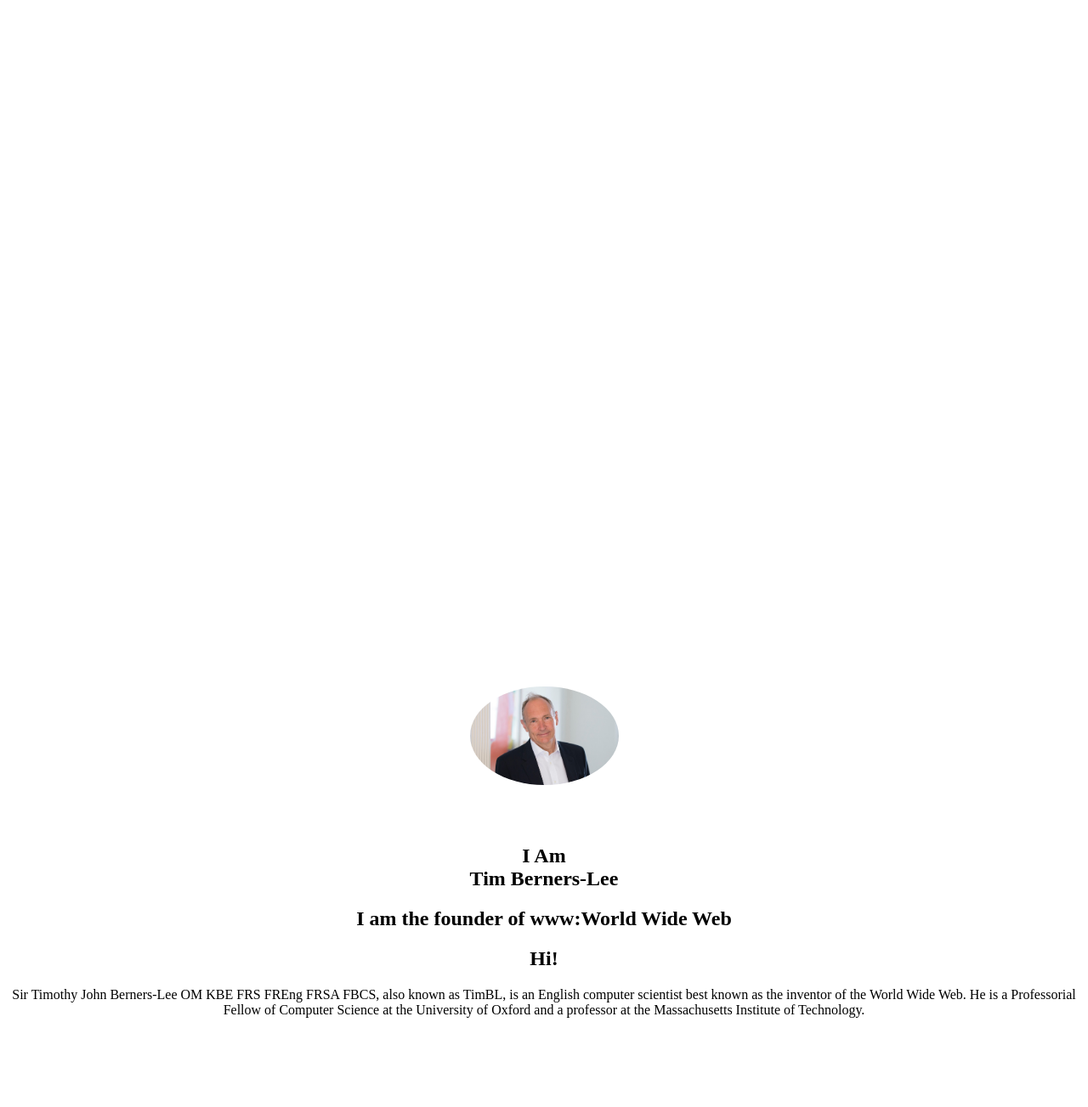
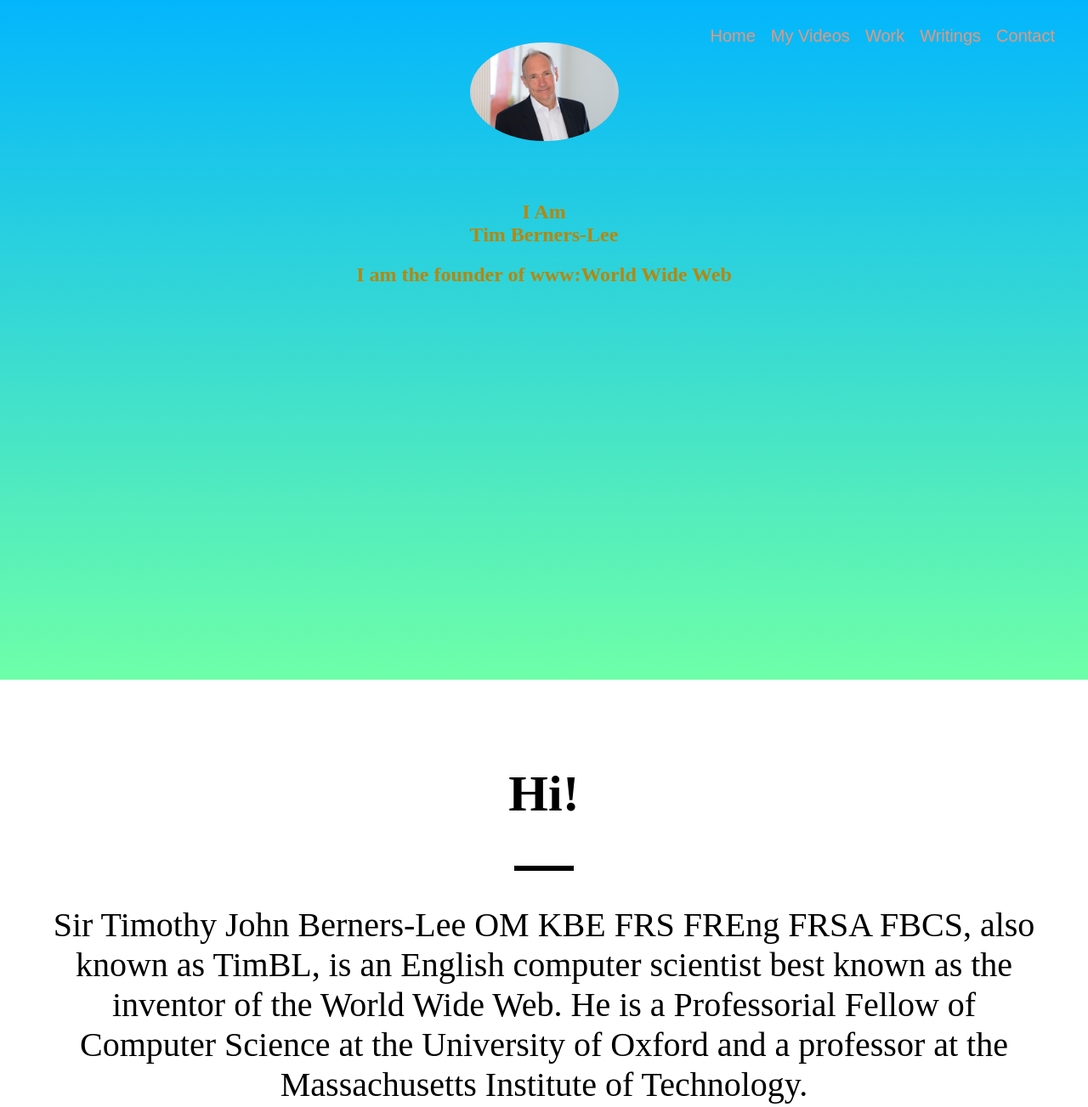
Before and after one commit to 8514/blog, a plain HTML site: page index.html in a window 1280 px wide. Shown: the whole page at 85% size. Before the commit the page ends 1214 px from the top, so only its background shows below. Drawn offline with Linux system fonts and the light colour scheme.

Commit message:
Add files via upload

```diff
--- a/index.html
+++ b/index.html
@@ -4,6 +4,13 @@
 <link rel="stylesheet" href="style.css">
 </head>
 <body>
+<ul class="menu">
+<li class="links">Home</li>
+<li class="links">My Videos</li>
+<li class="links">Work</li>
+<li class="links">Writings</li>
+<li class="links">Contact</li>
+</ul>
 <section id="welcome">
 <img src="sir%20lee.jpeg" class="profile"/>
 <h1>I Am <br> <span id="name">Tim Berners-Lee</span></h1>
--- a/style.css
+++ b/style.css
@@ -1,9 +1,54 @@
 body{
 text-align:center;
 padding-top:800px;
+margin:0;
 }
 .profile{
 width:175px;
 margin-bottom:50px;
 border-radius:50%;
+margin-top:50px;
 }
+#welcome{
+z-index:9;
+margin-top:80px;
+position:absolute;
+height:800px;
+color:darkgoldenrod;
+left:0;
+right:0;
+bottom:0;
+background:linear-gradient(#03b6fc 0%, #6effa8 100% );
+width:100%;
+height:100%;
+}
+.line{
+height:6px;
+background-color: black;
+width:70px;
+margin:8px auto;
+}
+.menu{
+list-style:none;
+font-family:sans-serif;
+position:absolute;
+z-index:9999;
+top:10px;
+right:30px;
+cursor:pointer;
+display:inline;
+}
+#bio{
+padding:50px;
+font-size:40px;
+}
+.links{
+float:left;
+color:darksalmon;
+padding-top:5px;
+padding-left:9px;
+padding-right:9px;
+padding-bottom:5px;
+font-family:fantasy;
+font-size:20px;
+}
```
